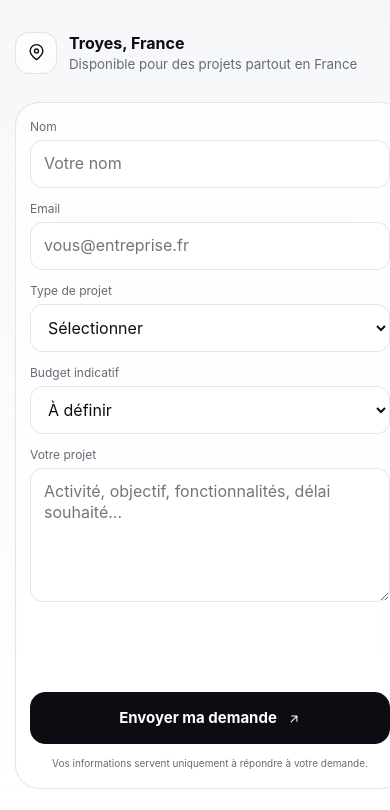
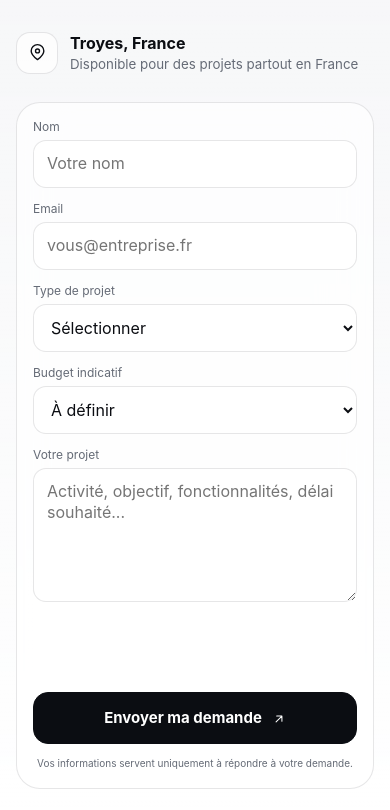
Before and after one commit to mericdev-design/meric.dev, a plain HTML site: page index.html in a window 390 px wide. Shown: the part 10134-10944 px from the top of the page. Drawn offline with Linux system fonts and the light colour scheme.

Commit message:
Ajoute une marge droite au formulaire mobile

```diff
--- a/css/style.css
+++ b/css/style.css
@@ -221,3 +221,35 @@ button,a,input,select,textarea{min-width:0}
   .contact-form{padding:16px 14px 18px}
   .contact-form .g-recaptcha{transform:scale(.80);height:62px}
 }
+
+/* Final mobile contact gutters — equal left/right breathing room */
+@media(max-width:520px){
+  .contact-section .shell{
+    width:auto !important;
+    max-width:none !important;
+    margin-left:16px !important;
+    margin-right:16px !important;
+  }
+  .contact-grid,
+  .contact-form{
+    width:100% !important;
+    max-width:100% !important;
+    box-sizing:border-box;
+  }
+  .contact-form{
+    margin:0 !important;
+    padding-left:16px !important;
+    padding-right:16px !important;
+  }
+  .contact-form input,
+  .contact-form select,
+  .contact-form textarea,
+  .contact-form .submit{
+    width:100% !important;
+    max-width:100% !important;
+    box-sizing:border-box;
+  }
+  .contact-form .g-recaptcha{
+    max-width:calc(100vw - 64px) !important;
+  }
+}
```
